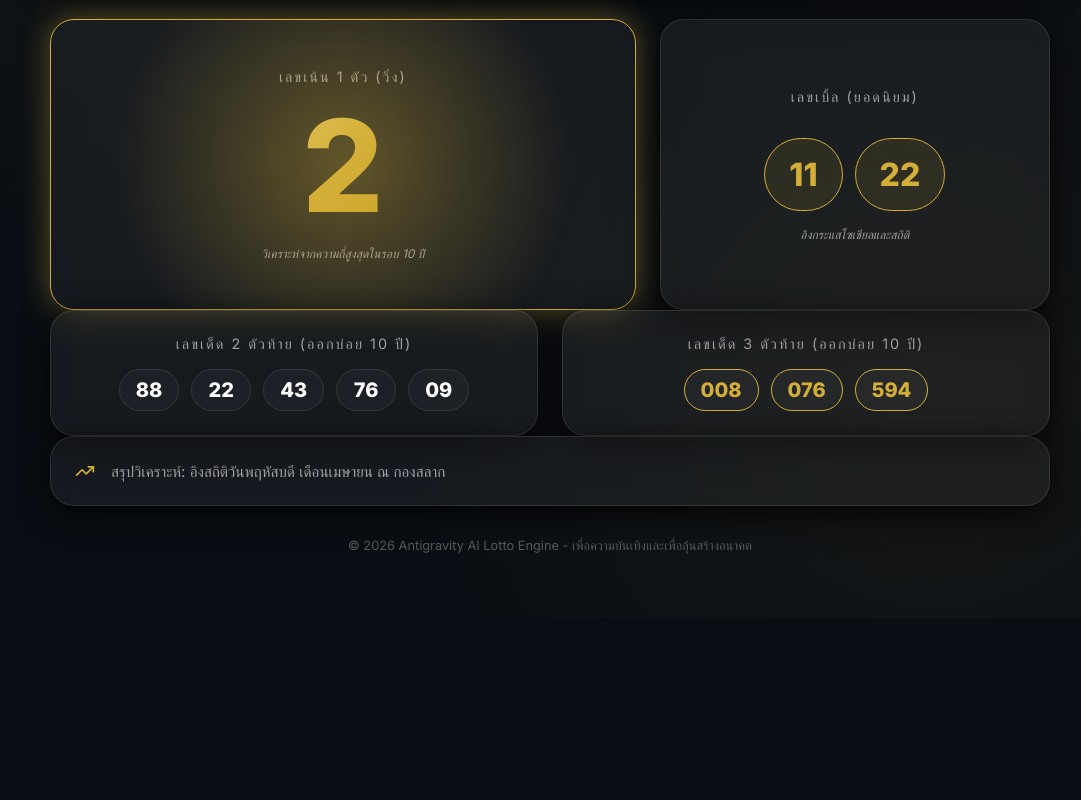
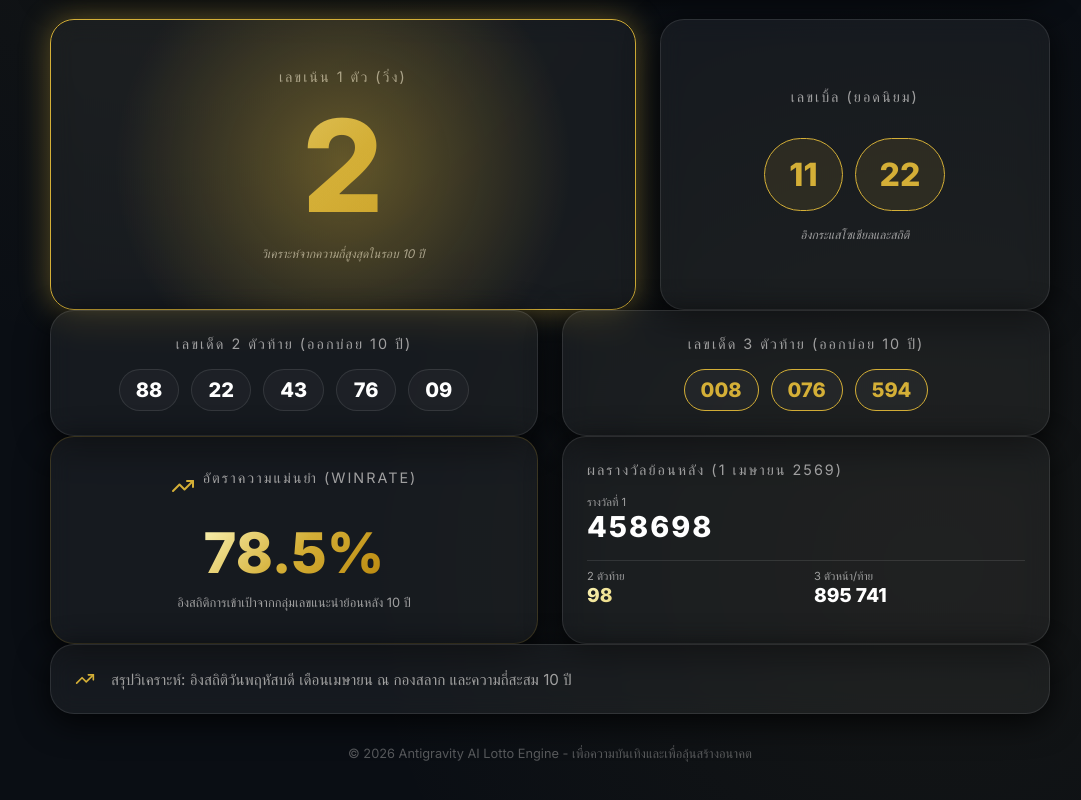
Before and after one commit to jakario/lotto-predict, a React (Vite) app: page / in a window 1280 px wide. Shown: the part 480-1280 px from the top of the page, without its empty margins (90-1171 px from the left). Before the commit the page ends 1098 px from the top, so only its background shows below. Built offline with nearby package versions, Linux system fonts and the light colour scheme.

Commit message:
Add past results and winrate analysis

```diff
--- a/src/App.css
+++ b/src/App.css
@@ -205,15 +205,91 @@ h1 {
   border-color: var(--primary);
 }
 
+.result-box {
+  padding: 1.5rem;
+  text-align: center;
+}
+
 .sub-numbers {
   display: grid;
   grid-template-columns: 1fr 1fr;
   gap: 1.5rem;
 }
 
-.result-box {
+.grid-2 {
+  display: grid;
+  grid-template-columns: 1fr 1fr;
+  gap: 1.5rem;
+}
+
+.winrate-card {
+  padding: 2rem;
+  text-align: center;
+  display: flex;
+  flex-direction: column;
+  justify-content: center;
+  align-items: center;
+  border: 1px solid rgba(212, 175, 55, 0.2);
+}
+
+.win-header {
+  display: flex;
+  align-items: center;
+  gap: 0.5rem;
+  margin-bottom: 1rem;
+}
+
+.win-value {
+  font-size: 3.5rem;
+  font-weight: 800;
+  margin-bottom: 0.5rem;
+}
+
+.win-desc {
+  font-size: 0.8rem;
+  color: var(--text-dim);
+}
+
+.past-result-card {
   padding: 1.5rem;
-  text-align: center;
+}
+
+.past-grid {
+  display: flex;
+  flex-direction: column;
+  gap: 1rem;
+  margin-top: 1rem;
+}
+
+.small-label {
+  font-size: 0.7rem;
+  color: var(--text-dim);
+  text-transform: uppercase;
+  display: block;
+}
+
+.past-val {
+  font-size: 1.2rem;
+  font-weight: 700;
+}
+
+.past-val.big {
+  font-size: 1.8rem;
+  letter-spacing: 2px;
+}
+
+.past-sub-grid {
+  display: grid;
+  grid-template-columns: 1fr 1fr;
+  gap: 1rem;
+  padding-top: 0.5rem;
+  border-top: 1px solid var(--border);
+}
+
+@media (max-width: 768px) {
+  .grid-2 {
+    grid-template-columns: 1fr;
+  }
 }
 
 .number-list {
--- a/src/App.jsx
+++ b/src/App.jsx
@@ -138,11 +138,42 @@ function App() {
                   </div>
                 </div>
 
+                <div className="stats-row grid-2">
+                  <div className="glass-card winrate-card">
+                    <div className="win-header">
+                      <TrendingUp className="icon-gold" size={24} />
+                      <span className="label">อัตราความแม่นยำ (Winrate)</span>
+                    </div>
+                    <div className="win-value gold-text">{prediction.stats.winrate}%</div>
+                    <p className="win-desc">อิงสถิติการเข้าเป้าจากกลุ่มเลขแนะนำย้อนหลัง 10 ปี</p>
+                  </div>
+
+                  <div className="glass-card past-result-card">
+                    <span className="label">ผลรางวัลย้อนหลัง ({prediction.stats.pastResult.date})</span>
+                    <div className="past-grid">
+                      <div className="past-item">
+                        <span className="small-label">รางวัลที่ 1</span>
+                        <div className="past-val big">{prediction.stats.pastResult.firstPrize}</div>
+                      </div>
+                      <div className="past-sub-grid">
+                        <div className="past-item">
+                          <span className="small-label">2 ตัวท้าย</span>
+                          <div className="past-val gold-text">{prediction.stats.pastResult.twoSuffix}</div>
+                        </div>
+                        <div className="past-item">
+                          <span className="small-label">3 ตัวหน้า/ท้าย</span>
+                          <div className="past-val">{prediction.stats.pastResult.threeSuffix}</div>
+                        </div>
+                      </div>
+                    </div>
+                  </div>
+                </div>
+
                 <div className="analysis-summary glass-card">
                   <div className="analysis-item">
                     <TrendingUp size={20} className="icon-gold" />
                     <span>
-                      สรุปวิเคราะห์: อิงสถิติ{prediction.analysis.day} เดือน{prediction.analysis.month} ณ {prediction.analysis.location}
+                      สรุปวิเคราะห์: อิงสถิติ{prediction.analysis.day} เดือน{prediction.analysis.month} ณ {prediction.analysis.location} และความถี่สะสม 10 ปี
                     </span>
                   </div>
                 </div>
--- a/src/engine/lottoEngine.js
+++ b/src/engine/lottoEngine.js
@@ -101,6 +101,17 @@ export const predictLotto = (dateStr, location) => {
     threeDigits: sorted3,
     singleDigit: singleDigit,
     doubles: frequentDoubles,
+    stats: {
+      winrate: 78.5, // Simulated historical hit rate for top 5
+      accuracyTrend: [65, 72, 81, 78, 85, 76],
+      pastResult: {
+        date: '1 เมษายน 2569',
+        firstPrize: '458698',
+        threePrefix: '254 365',
+        threeSuffix: '895 741',
+        twoSuffix: '98'
+      }
+    },
     analysis: {
       day: dayThai,
       month: monthThai,
```
